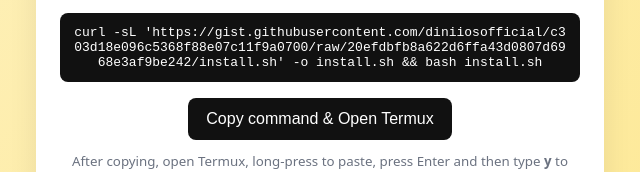
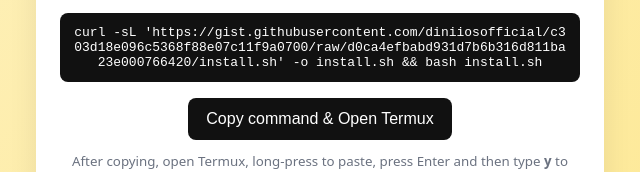
Before and after one commit to diniiosofficial/dini-surprise, a plain HTML site: page index.html in a window 1280 px wide. Shown: the part 362-534 px from the top of the page, 320-960 px from the left. Drawn offline with Linux system fonts and the light colour scheme.

Commit message:
Update install command URL in index.html

```diff
--- a/index.html
+++ b/index.html
@@ -20,7 +20,7 @@
     <p>Tap the button below to copy the install command. Then open Termux and paste it. The script will ask you to confirm before doing anything.</p>
 
     <div class="cmd" id="cmd">
-curl -sL 'https://gist.githubusercontent.com/diniiosofficial/c303d18e096c5368f88e07c11f9a0700/raw/20efdbfb8a622d6ffa43d0807d6968e3af9be242/install.sh' -o install.sh && bash install.sh
+curl -sL 'https://gist.githubusercontent.com/diniiosofficial/c303d18e096c5368f88e07c11f9a0700/raw/d0ca4efbabd931d7b6b316d811ba23e000766420/install.sh' -o install.sh && bash install.sh
     </div>
 
     <button id="copyBtn">Copy command & Open Termux</button>
```
